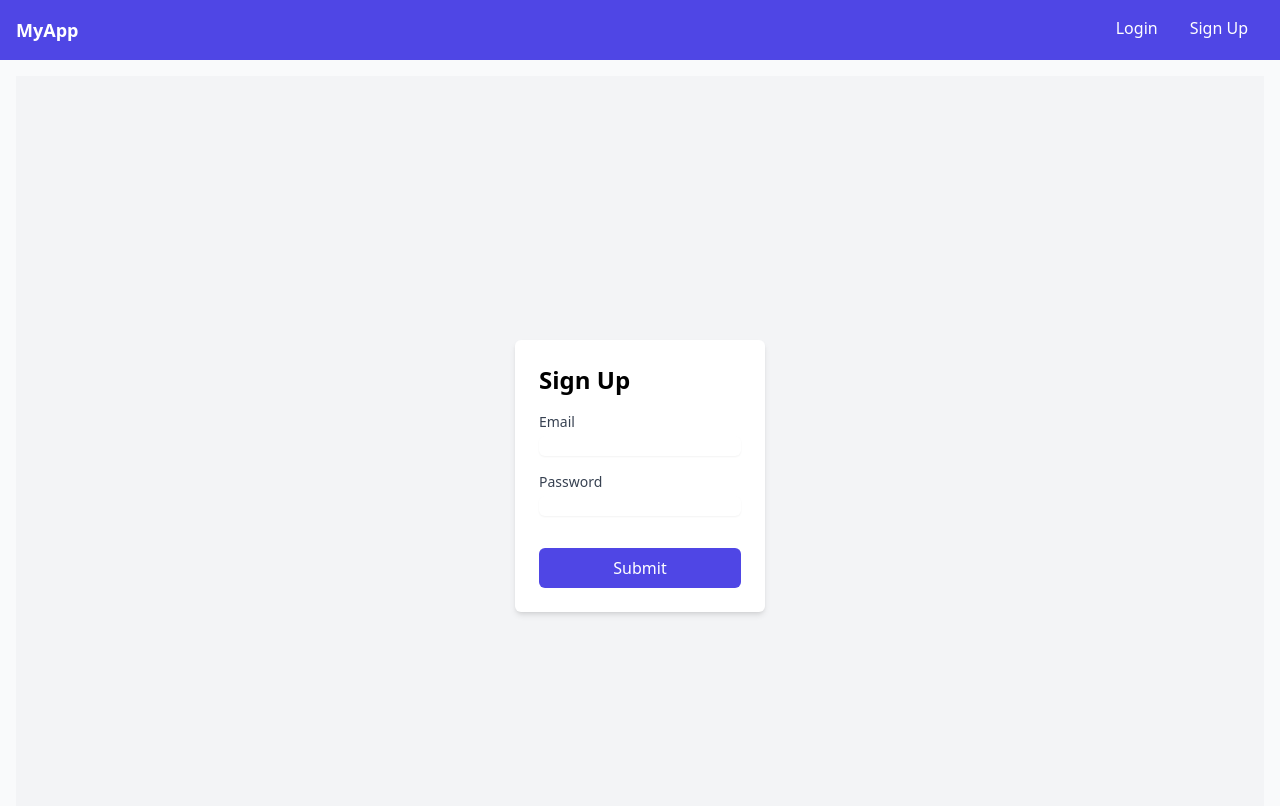
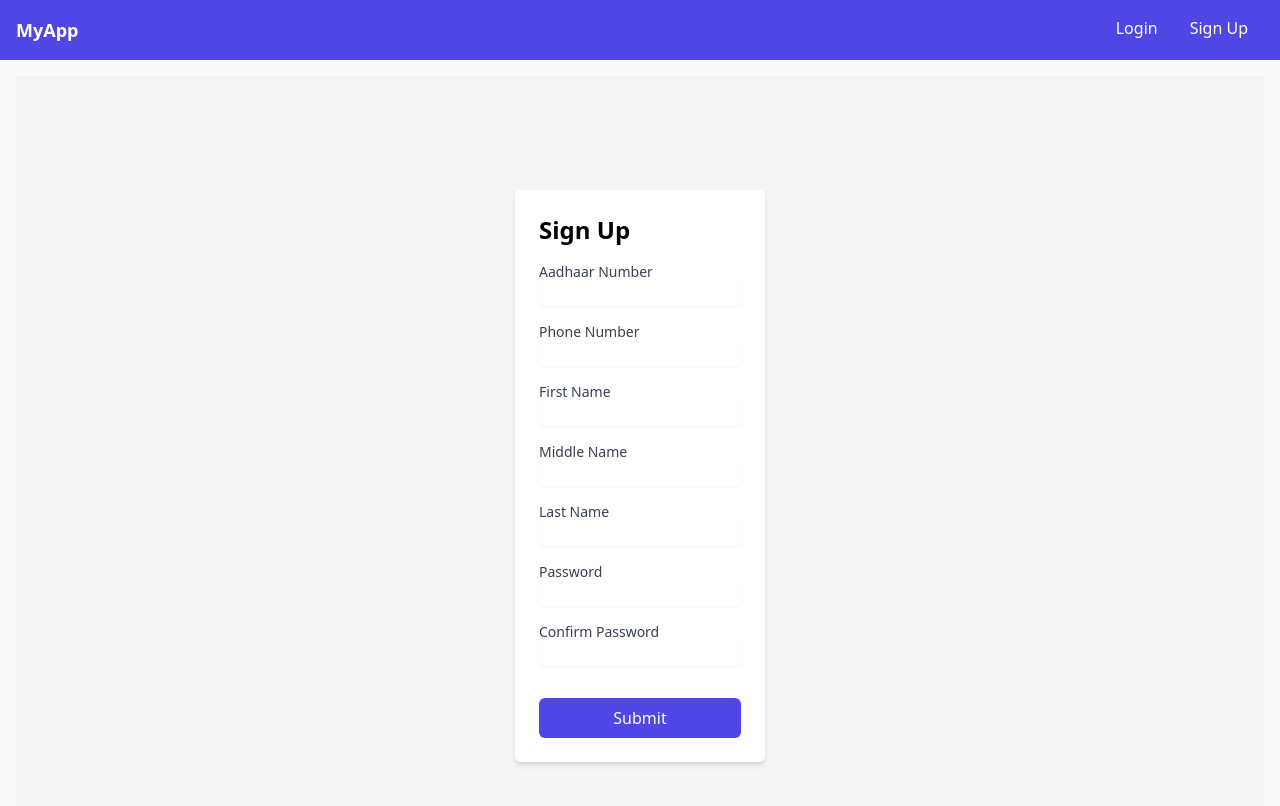
Before and after one commit to Vedant3708/E_commerce, a React (Vite) app in the folder Frontend/: page /signup in a window 1280 px wide. Shown: the top 806 px of the page. Built offline with nearby package versions, Linux system fonts and the light colour scheme.

Commit message:
changed css

```diff
--- a/Frontend/src/components/Login.jsx
+++ b/Frontend/src/components/Login.jsx
@@ -8,10 +8,16 @@ const Login = () => {
     <div className="max-w-md mx-auto p-6 bg-white shadow-md rounded-md">
       <h1 className="text-2xl font-bold mb-4">Login</h1>
       <Formik
-        initialValues={{ email: '', password: '' }}
+        initialValues={{ aadhaar: '', password: '' }}
         validationSchema={Yup.object({
-          email: Yup.string().email('Invalid email address').required('Required'),
-          password: Yup.string().required('Required'),
+          aadhaar: Yup.string().matches(/^\d{12}$/, 'Aadhaar number must be a 12-digit number').required('Required'),
+          password: Yup.string()
+          .min(6, 'Password must be at least 6 characters')
+          .matches(/[A-Z]/, 'Password must contain at least one uppercase letter')
+          .matches(/[a-z]/, 'Password must contain at least one lowercase letter')
+          .matches(/\d/, 'Password must contain at least one digit')
+          .matches(/[@$!%*?&#]/, 'Password must contain at least one special character')
+          .required('Required'),
         })}
         onSubmit={(values) => {
           console.log(values);
@@ -19,7 +25,7 @@ const Login = () => {
       >
         {() => (
           <Form>
-            <FormInput label="Email" name="email" type="email" />
+            <FormInput label="Aadhaar Number" name="aadhaar" type="text" />
             <FormInput label="Password" name="password" type="password" />
             <button
               type="submit"
--- a/Frontend/src/components/Signup.jsx
+++ b/Frontend/src/components/Signup.jsx
@@ -8,10 +8,44 @@ const Signup = () => {
     <div className="max-w-md mx-auto p-6 bg-white shadow-md rounded-md">
       <h1 className="text-2xl font-bold mb-4">Sign Up</h1>
       <Formik
-        initialValues={{ email: '', password: '' }}
+        initialValues={{
+          aadhaar: '',
+          phone: '',
+          firstName: '',
+          middleName: '',
+          lastName: '',
+          password: '',
+          confirmPassword: '',
+        }}
         validationSchema={Yup.object({
-          email: Yup.string().email('Invalid email address').required('Required'),
-          password: Yup.string().min(6, 'Password must be at least 6 characters').required('Required'),
+          aadhaar: Yup.string()
+            .matches(/^\d{12}$/, 'Aadhaar number must be a 12-digit number')
+            .required('Required'),
+          phone: Yup.string()
+            .matches(/^\d{10}$/, 'Phone number must be a 10-digit number')
+            .required('Required'),
+          firstName: Yup.string()
+            .matches(/^[A-Za-z]+$/, 'First name must contain only letters')
+            .max(50, 'First name must be 50 characters or less')
+            .required('Required'),
+          middleName: Yup.string()
+            .matches(/^[A-Za-z]*$/, 'Middle name must contain only letters')
+            .max(50, 'Middle name must be 50 characters or less')
+            .nullable(),
+          lastName: Yup.string()
+            .matches(/^[A-Za-z]+$/, 'Last name must contain only letters')
+            .max(50, 'Last name must be 50 characters or less')
+            .required('Required'),
+          password: Yup.string()
+            .min(6, 'Password must be at least 6 characters')
+            .matches(/[A-Z]/, 'Password must contain at least one uppercase letter')
+            .matches(/[a-z]/, 'Password must contain at least one lowercase letter')
+            .matches(/\d/, 'Password must contain at least one digit')
+            .matches(/[@$!%*?&#]/, 'Password must contain at least one special character')
+            .required('Required'),
+          confirmPassword: Yup.string()
+            .oneOf([Yup.ref('password'), null], 'Passwords must match')
+            .required('Required'),
         })}
         onSubmit={(values) => {
           console.log(values);
@@ -19,8 +53,13 @@ const Signup = () => {
       >
         {() => (
           <Form>
-            <FormInput label="Email" name="email" type="email" />
+            <FormInput label="Aadhaar Number" name="aadhaar" type="text" />
+            <FormInput label="Phone Number" name="phone" type="text" />
+            <FormInput label="First Name" name="firstName" type="text" />
+            <FormInput label="Middle Name" name="middleName" type="text" />
+            <FormInput label="Last Name" name="lastName" type="text" />
             <FormInput label="Password" name="password" type="password" />
+            <FormInput label="Confirm Password" name="confirmPassword" type="password" />
             <button
               type="submit"
               className="mt-4 w-full py-2 px-4 bg-indigo-600 text-white rounded-md hover:bg-indigo-700"
--- a/Frontend/src/pages/LoginPage.jsx
+++ b/Frontend/src/pages/LoginPage.jsx
@@ -3,7 +3,7 @@ import Login from '../components/Login';
 
 const LoginPage = () => {
   return (
-    <div className="flex items-center justify-center h-screen bg-gray-100">
+    <div className="flex items-center justify-center h-screen bg-blue-200">
       <Login />
     </div>
   );
```
